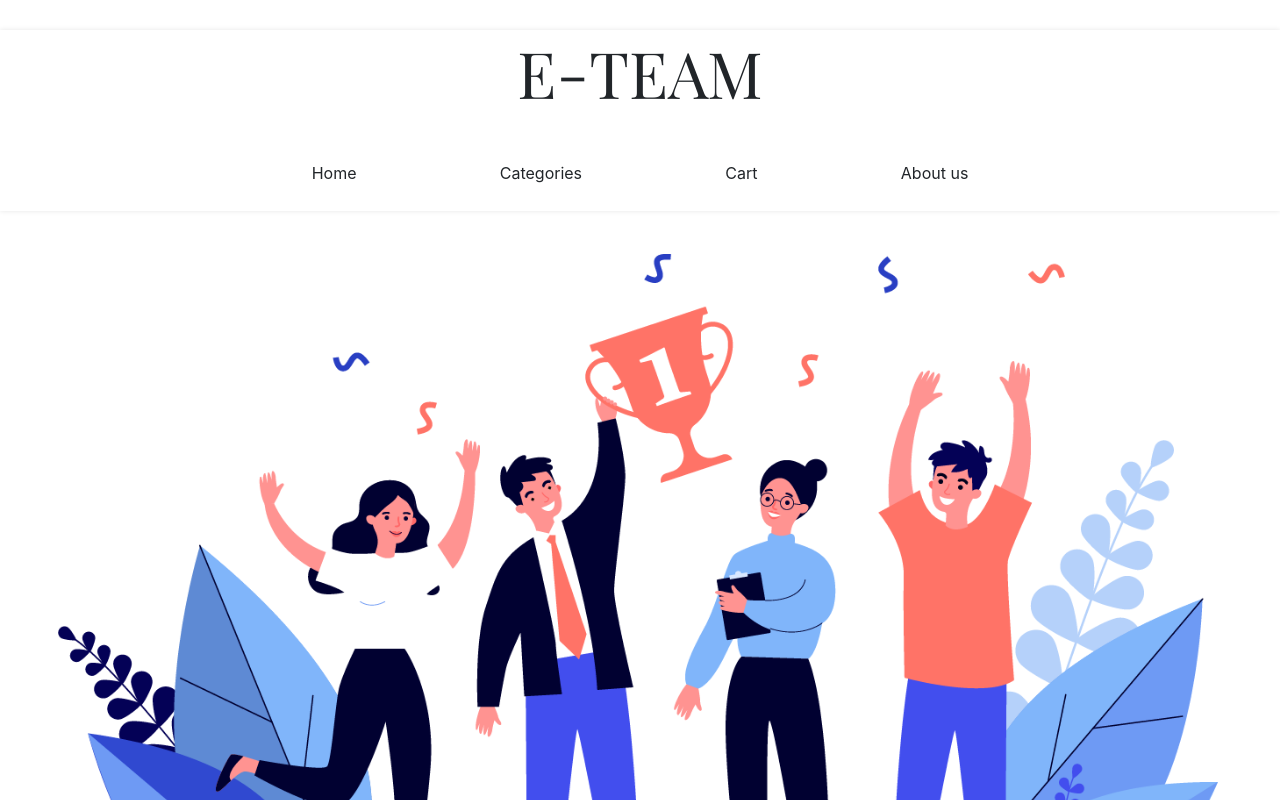
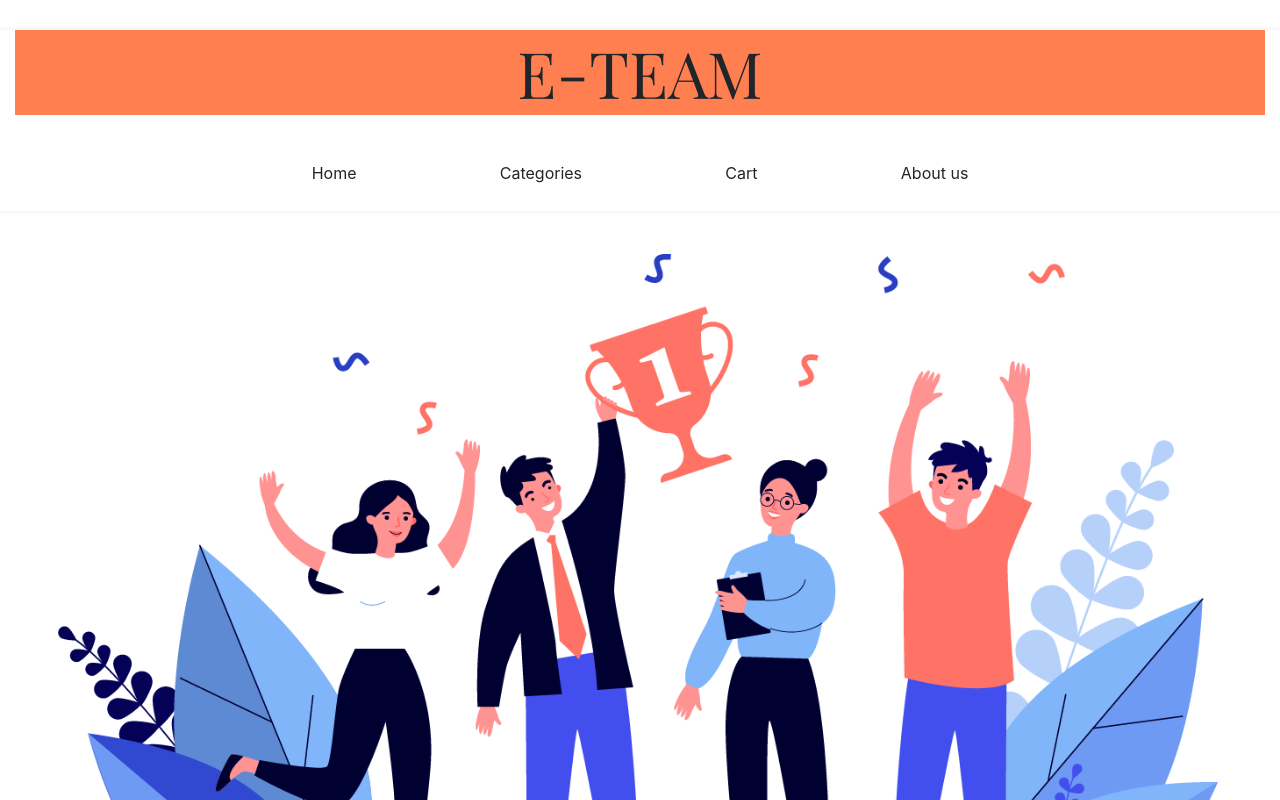
Before and after one commit to vaivodeieva/project-22.10.21, a React (Create React App) app: page / in a window 1280 px wide. Shown: the top 800 px of the page. Built offline with nearby package versions, Linux system fonts and the light colour scheme.

Commit message:
update eteam

```diff
--- a/src/Assets/Css/Header.css
+++ b/src/Assets/Css/Header.css
@@ -65,3 +65,7 @@ nav a::after {
 nav a:hover::after {
     transform: scaleX(1);
 }
+
+.eteam {
+    background-color: coral;
+}
--- a/src/Components/Header.js
+++ b/src/Components/Header.js
@@ -7,7 +7,7 @@ function Header() {
         <div>
             <main>
                 <header>
-                    <h1>E-TEAM</h1>
+                    <h1 className="eteam">E-TEAM</h1>
                     <nav>
                         <a href="/">Home</a>
                         <a href="/categories">Categories</a>
```
